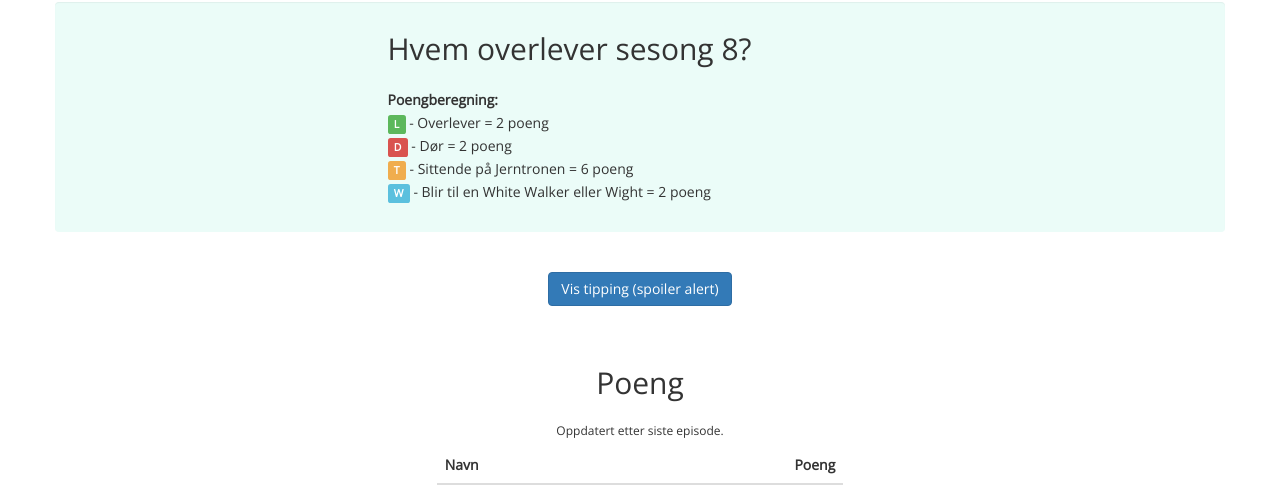
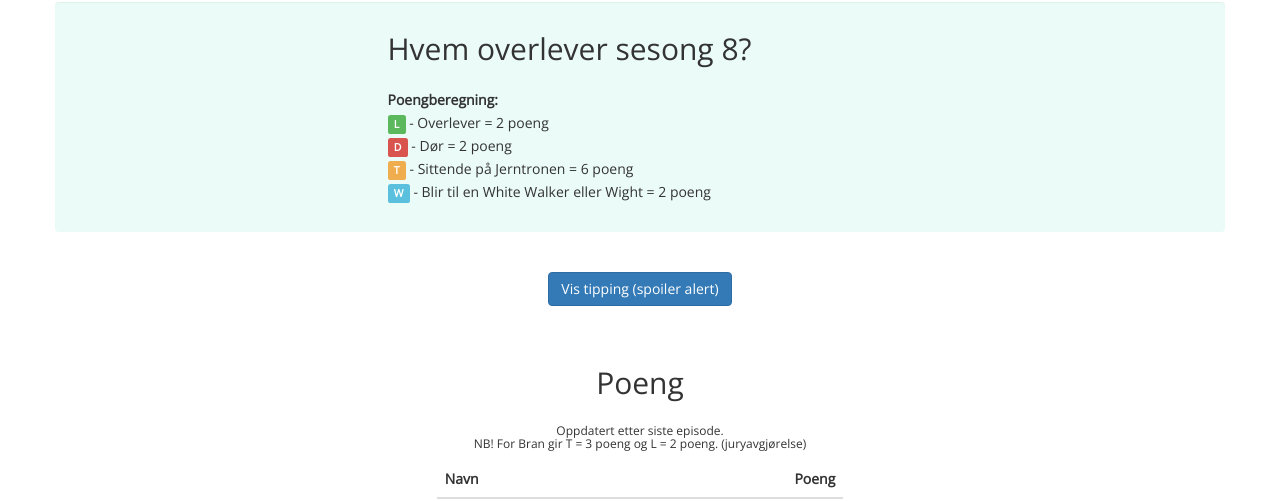
Before and after one commit to novanet/got-quiz, a plain HTML site: page index.html in a window 1280 px wide. Shown: the part 301-802 px from the top of the page. Drawn offline with nearby package versions, Linux system fonts and the light colour scheme; some packages are replaced by stand-ins of ours; no server answers.

Commit message:
recalculation of points for Bran

```diff
--- a/index.html
+++ b/index.html
@@ -48,7 +48,7 @@
 	<div class="row" ng-if="vm.displayPoints" ng-cloak>
 		<div class="col-lg-12 text-center">
 			<h2>Poeng</h2>
-			<h6>Oppdatert etter siste episode.</h6>
+			<h6>Oppdatert etter siste episode.<br>NB! For Bran gir T = 3 poeng og L = 2 poeng. (juryavgjørelse)</h6>
 		</div>
 		<div class="col-lg-4 col-lg-offset-4">
 			<table class="table">
```
